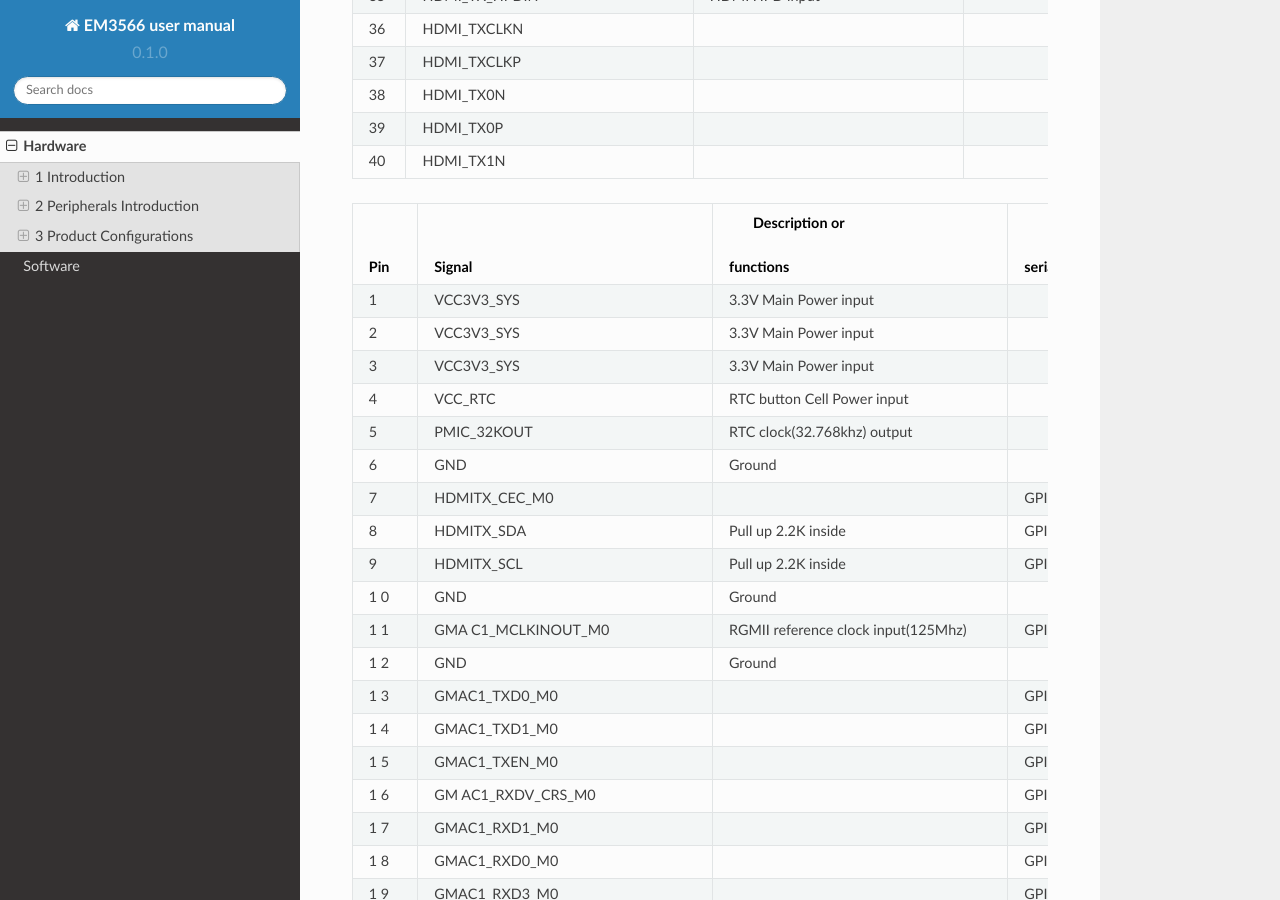
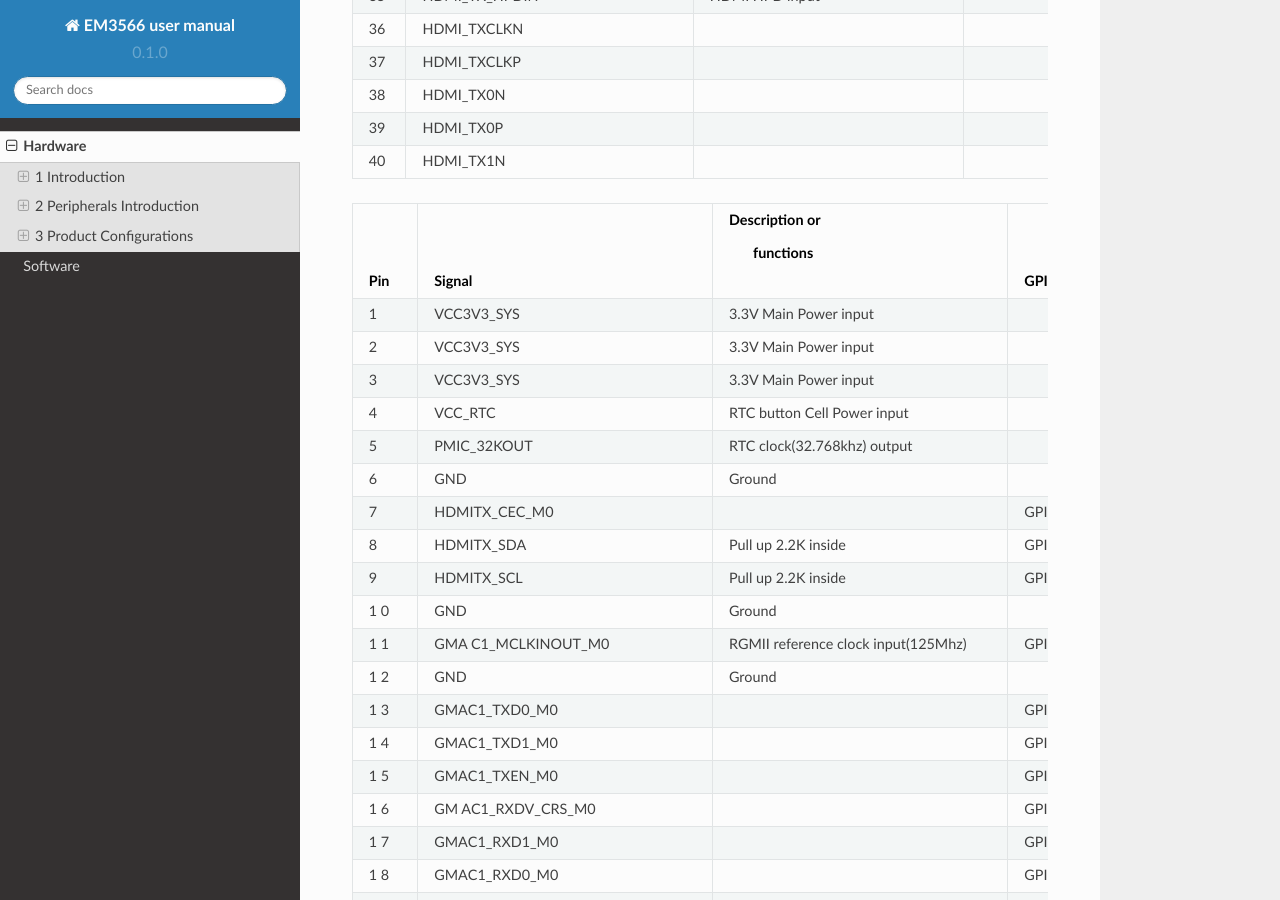
Before and after one commit to boardcon/EM3566, a Sphinx documentation site: the page built from docs/source/hardware.rst, in a window 1280 px wide and 900 px high, scrolled down 3931 px. Built offline with Sphinx 7.4.7 and the Read the Docs theme 2.0.0, drawn with Linux system fonts in a browser that asks for light colours.

Commit message:
Update hardware.rst

```diff
--- a/docs/source/hardware.rst
+++ b/docs/source/hardware.rst
@@ -309,8 +309,8 @@ The CPU module CM3566 features 2GB LPDDR4 RAM and 8GB eMMC Flash.
       - 1.8V
 
 +---+-----------------+--------------------+---------------+---------+
-|Pin|   Signal        |   Description or   |   GPIO        |   IO    |
-|   |                 | functions          | serial        | Voltage |
+|Pin|   Signal        |Description or      |GPIO serial    |IO       |
+|   |                 | functions          |               |Voltage  |
 +===+=================+====================+===============+=========+
 | 1 | VCC3V3_SYS      | 3.3V Main Power    |               | 3.3V    |
 |   |                 | input              |               |         |
```
